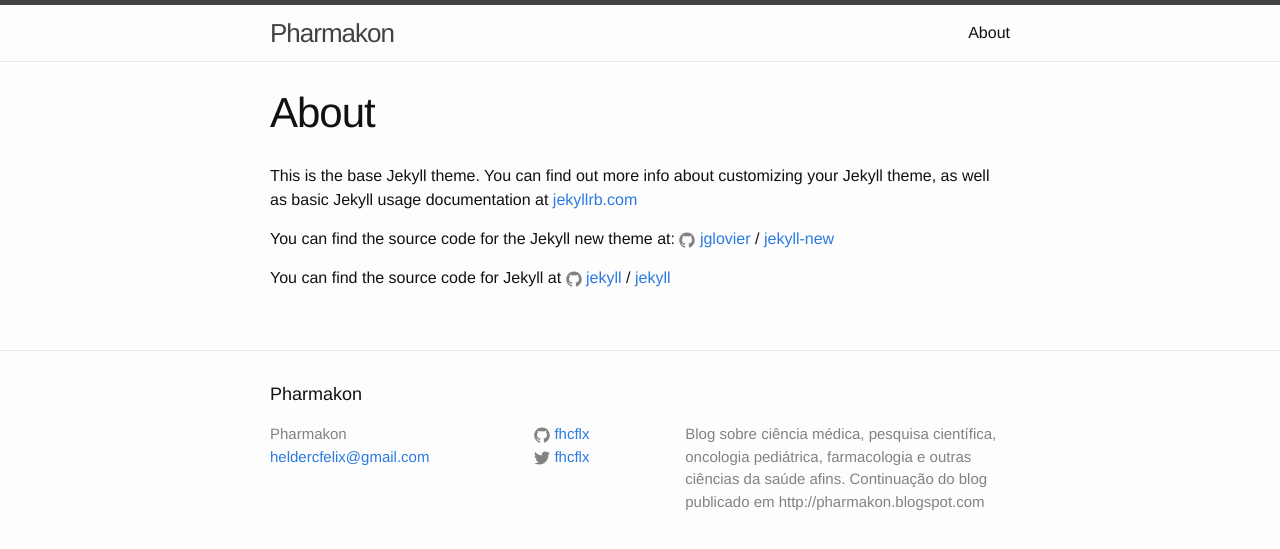
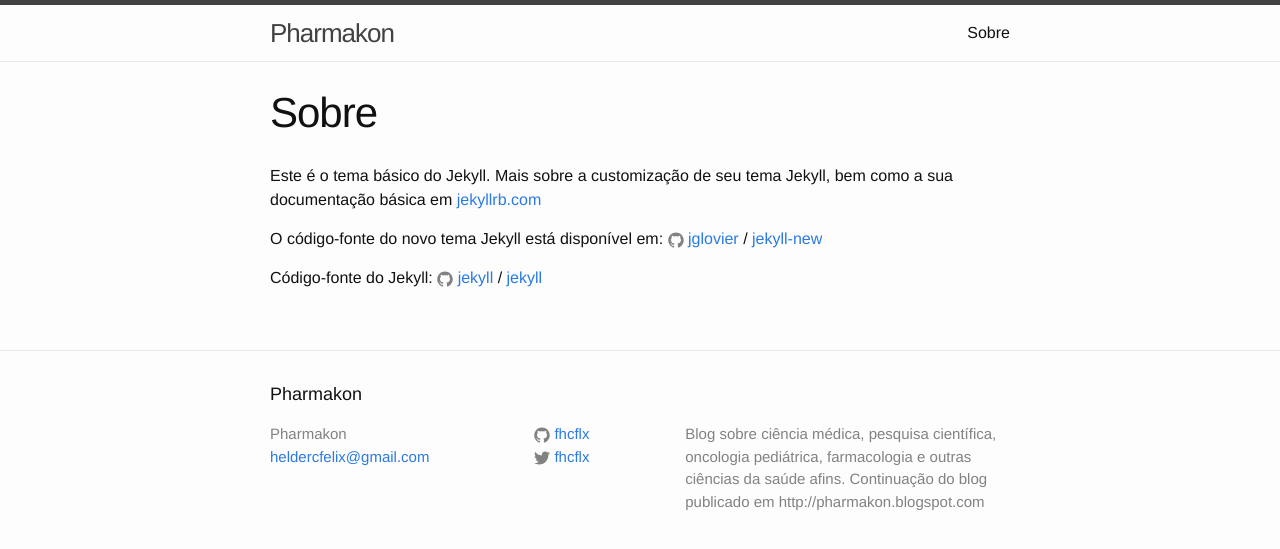
Before and after one commit to fhcflx/pharmakon, a Jekyll site: the page built from about.md, in a window 1280 px wide. Shown: the top 549 px of the page. Built offline with Jekyll 4.4.1, drawn with Linux system fonts in a browser that asks for light colours.

Commit message:
português

```diff
--- a/about.md
+++ b/about.md
@@ -1,15 +1,16 @@
 ---
 layout: page
-title: About
+title: Sobre
 permalink: /about/
+published: true
 ---
 
-This is the base Jekyll theme. You can find out more info about customizing your Jekyll theme, as well as basic Jekyll usage documentation at [jekyllrb.com](http://jekyllrb.com/)
+Este é o tema básico do Jekyll. Mais sobre a customização de seu tema Jekyll, bem como a sua documentação básica em [jekyllrb.com](http://jekyllrb.com/)
 
-You can find the source code for the Jekyll new theme at:
+O código-fonte do novo tema Jekyll está disponível em:
 {% include icon-github.html username="jglovier" %} /
 [jekyll-new](https://github.com/jglovier/jekyll-new)
 
-You can find the source code for Jekyll at
+Código-fonte do Jekyll:
 {% include icon-github.html username="jekyll" %} /
 [jekyll](https://github.com/jekyll/jekyll)
```
